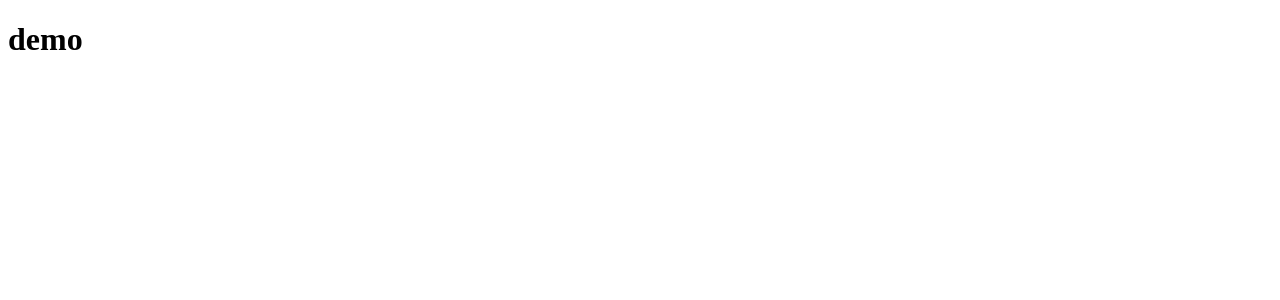
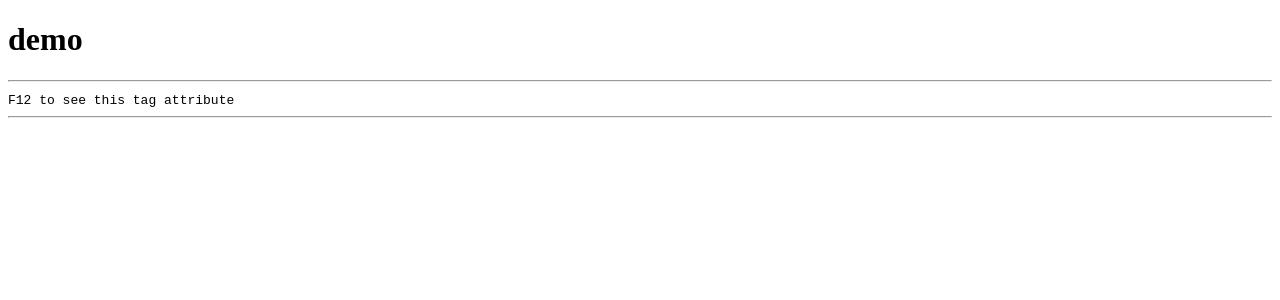
Before and after one commit to n1046728/angular_learn, an Angular app: page / in a window 1280 px wide. Shown: the top 300 px of the page. Built offline with nearby package versions, Linux system fonts and the light colour scheme.

Commit message:
property binding

```diff
--- a/src/app/app.component.html
+++ b/src/app/app.component.html
@@ -1,2 +1,6 @@
 <!-- interpolation -->
 <h1>{{title}}</h1>
+<hr>
+<!-- property binding -->
+<code [title]="title">F12 to see this tag attribute </code>
+<hr>
```
